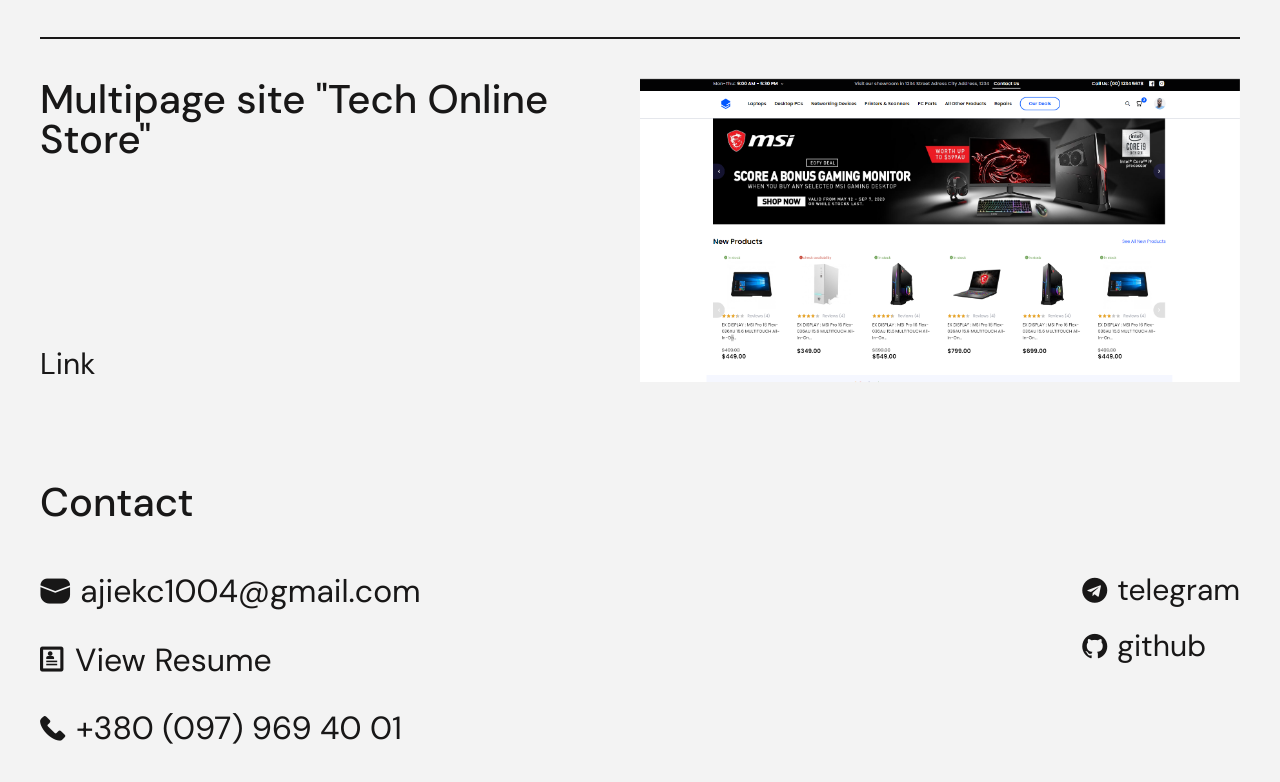
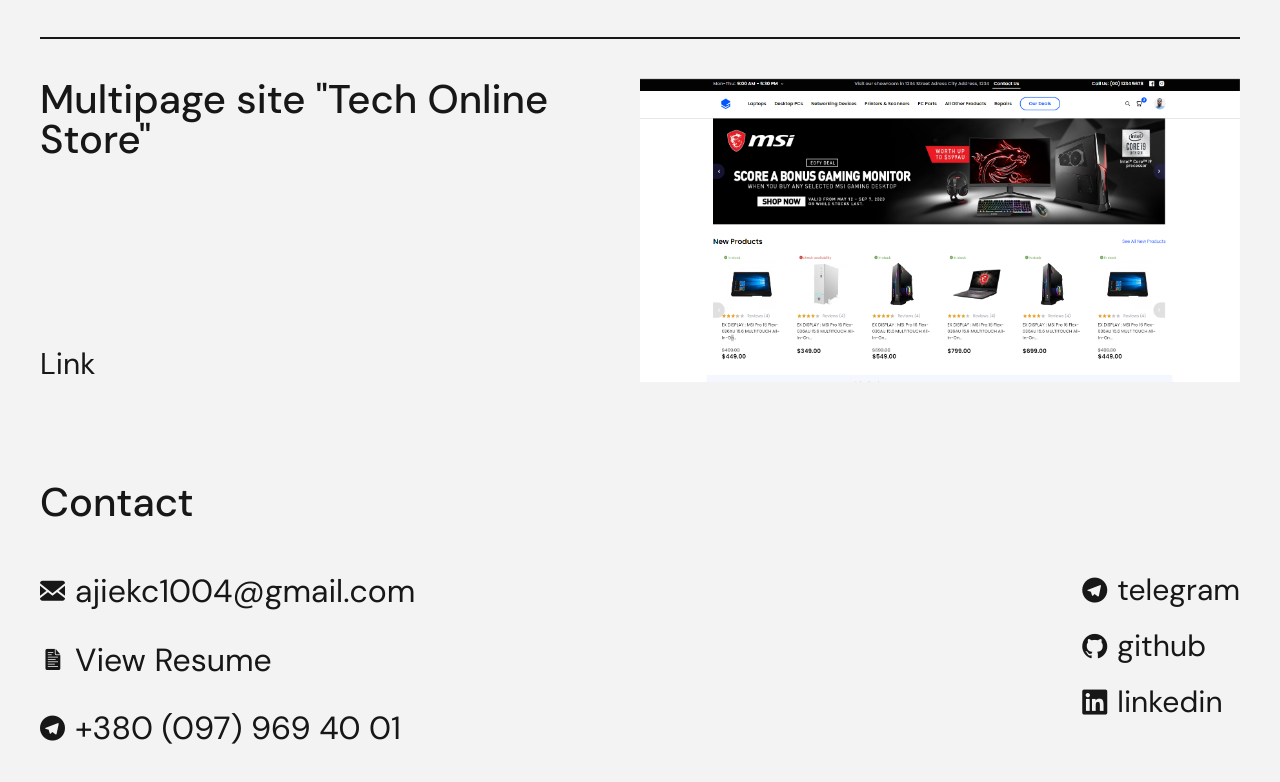
Before and after one commit to Zerdestr/portfolio, a website: page src/work.html in a window 1280 px wide. Shown: the part 1221-2003 px from the top of the page. Drawn offline with nearby package versions, Linux system fonts and the light colour scheme; files that its build step writes are made by us from their sources; files whose address does not match are found by name.

Commit message:
added linkedin

```diff
--- a/src/html/_footer.html
+++ b/src/html/_footer.html
@@ -9,13 +9,14 @@
           ajiekc1004@gmail.com
         </a>
 
-        <a class="link footer__left-link" href="#">
+        <a class="link footer__left-link"
+          href="https://drive.google.com/file/d/1-3ImkpH-cPhMWg525oBqy9PjMWOD7CIR/view?usp=drive_link">
           <span class="icon-document"></span>
           View Resume
         </a>
 
         <a class="link footer__left-link" href="tel:+3800979694001">
-          <span class="icon-call"></span>
+          <span class="icon-telegram"></span>
           +380 (097) 969 40 01
         </a>
       </div>
@@ -35,6 +36,13 @@
             github
           </a>
         </li>
+
+        <li class="footer__item">
+          <a class="link footer__social-link" href="https://www.linkedin.com/in/alexey-gritsenko-130899277/" target="_blank">
+            <span class="icon-linkedin"></span>
+            linkedin
+          </a>
+        </li>
       </ul>
     </div>
   </div>
--- a/src/scss/_fonts-icons.scss
+++ b/src/scss/_fonts-icons.scss
@@ -1,10 +1,10 @@
 @font-face {
   font-family: 'icomoon';
-  src:  url('../files/fonts-icons/icomoon.eot?y2gj3e');
-  src:  url('../files/fonts-icons/icomoon.eot?y2gj3e#iefix') format('embedded-opentype'),
-    url('../files/fonts-icons/icomoon.ttf?y2gj3e') format('truetype'),
-    url('../files/fonts-icons/icomoon.woff?y2gj3e') format('woff'),
-    url('../files/fonts-icons/icomoon.svg?y2gj3e#icomoon') format('svg');
+  src:  url('../files/fonts-icons/icomoon.eot?njb8cv');
+  src:  url('../files/fonts-icons/icomoon.eot?njb8cv#iefix') format('embedded-opentype'),
+    url('../files/fonts-icons/icomoon.ttf?njb8cv') format('truetype'),
+    url('../files/fonts-icons/icomoon.woff?njb8cv') format('woff'),
+    url('../files/fonts-icons/icomoon.svg?njb8cv#icomoon') format('svg');
   font-weight: normal;
   font-style: normal;
   font-display: block;
@@ -25,21 +25,21 @@
   -moz-osx-font-smoothing: grayscale;
 }
 
-.icon-telegram:before {
+.icon-mail:before {
+  content: "\e900";
+}
+.icon-document:before {
   content: "\e901";
 }
-.icon-document:before {
-  content: "\e900";
+.icon-github:before {
+  content: "\e903";
 }
-.icon-github:before {
+.icon-telegram:before {
+  content: "\e904";
+}
+.icon-linkedin:before {
+  content: "\e907";
+}
+.icon-telephone:before {
   content: "\e902";
 }
-.icon-google-plus:before {
-  content: "\e904";
-}
-.icon-call:before {
-  content: "\e903";
-}
-.icon-mail:before {
-  content: "\e90c";
-}
```
Also changed, not shown: docs/index.html (+10 -2 lines), docs/work.html (+10 -2 lines), docs/css/style.css, docs/css/style.min.css, docs/files/fonts-icons/icomoon.svg, docs/files/fonts-icons/icomoon.ttf, docs/files/fonts-icons/icomoon.woff, docs/files/fonts-icons/style.css (added), docs/img/Profile Photo.png (deleted), src/files/fonts-icons/icomoon.svg, src/files/fonts-icons/icomoon.ttf, src/files/fonts-icons/icomoon.woff, src/files/fonts-icons/style.css (added), 2 other files. Lines whose indentation alone changed are shown as unchanged.
